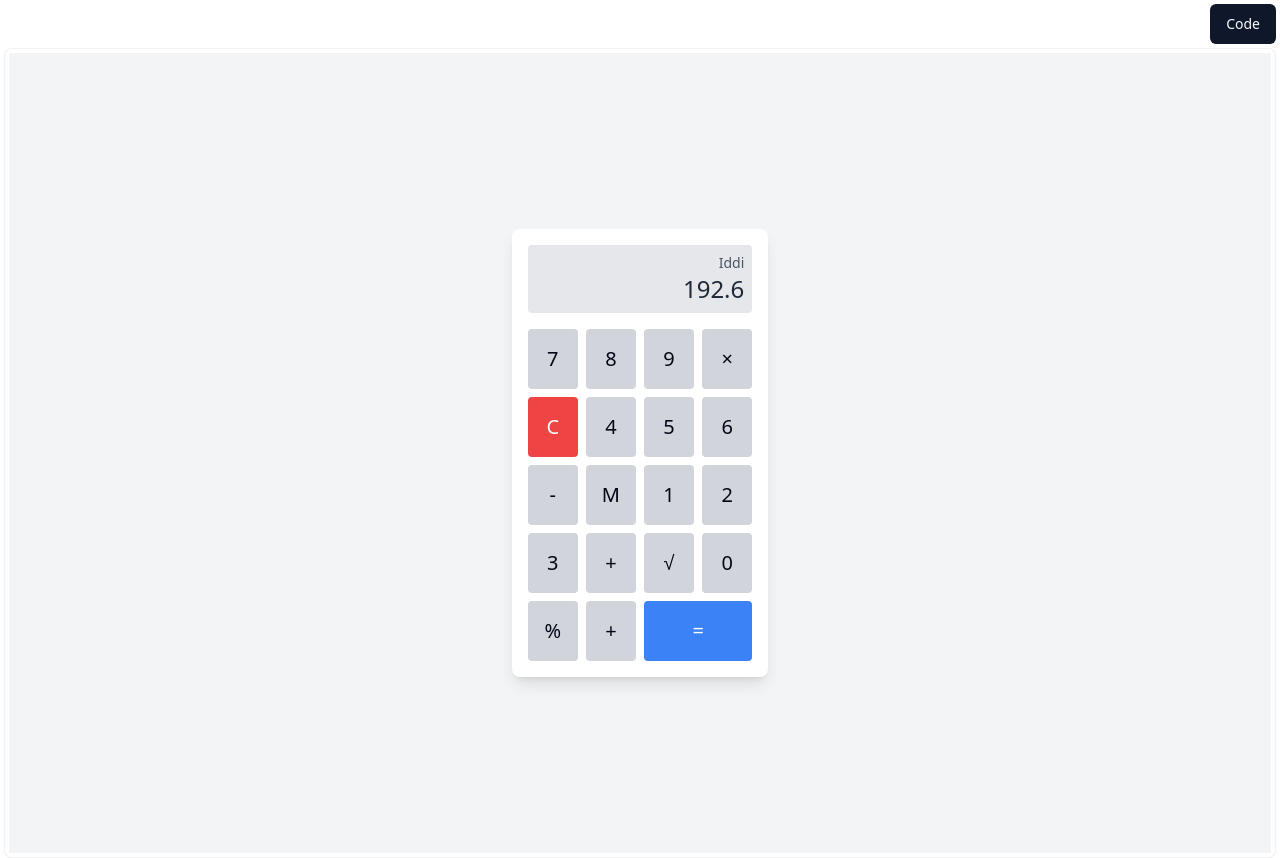
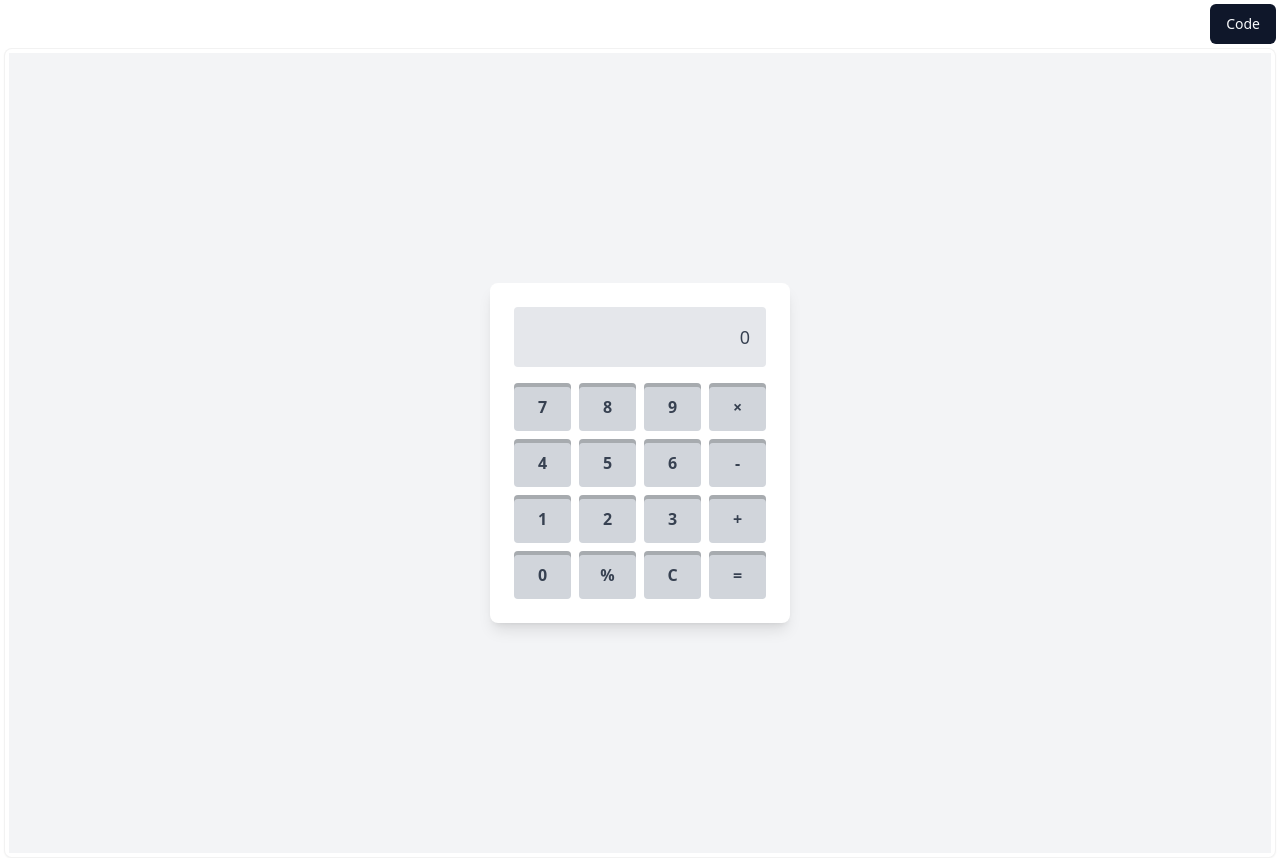
Before and after one commit to Yuyz0112/dewhale, a React app in the folder preview-ui/: page / in a window 1280 px wide. Built offline with nearby package versions, Linux system fonts and the light colour scheme; the HTML template or start-up script is replaced by a standard one.

Commit message:
[vx.dev] prompt: {   "prompt": "\r\n\r\n一个写实风格的计算器 UI\nadd 3d style to buttons",   "images": [     "https://github.com/Yuyz0112/vx.dev/assets/13651389/827e4c28-66c1-4ba1-b36d-c261a3e44871"   ] }

```diff
--- a/preview-ui/src/Preview.jsx
+++ b/preview-ui/src/Preview.jsx
@@ -3,38 +3,23 @@ import React from 'react';
 const CalculatorUI = () => {
   return (
     <div className="flex justify-center items-center h-screen bg-gray-100">
-      <div className="bg-white p-4 shadow-lg rounded-lg">
-        <div className="bg-gray-200 p-2 rounded text-right">
-          <div className="text-gray-600 text-sm">Iddi</div>
-          <div className="text-gray-800 text-2xl">192.6</div>
+      <div className="bg-white p-6 rounded-lg shadow-lg" style={{ width: '300px' }}>
+        <div className="bg-gray-200 p-4 rounded mb-4">
+          <div className="text-right text-gray-700 text-lg" aria-label="Calculator Display">
+            0
+          </div>
         </div>
-        <div className="grid grid-cols-4 gap-2 mt-4">
-          {['7', '8', '9', '×'].map((text) => (
-            <button key={text} className="bg-gray-300 p-4 rounded text-xl focus:outline-none">
-              {text}
+        <div className="grid grid-cols-4 gap-2">
+          {['7', '8', '9', '×', '4', '5', '6', '-', '1', '2', '3', '+', '0', '%', 'C', '='].map((buttonLabel) => (
+            <button
+              key={buttonLabel}
+              className="bg-gray-300 text-gray-700 font-semibold py-3 rounded shadow-inner focus:outline-none focus:ring-2 focus:ring-gray-400 focus:ring-opacity-50"
+              style={{ boxShadow: 'inset 0 4px rgba(0,0,0,0.2)' }}
+              aria-label={`Button ${buttonLabel}`}
+            >
+              {buttonLabel}
             </button>
           ))}
-          <button className="bg-red-500 p-4 rounded text-xl text-white focus:outline-none">
-            C
-          </button>
-          {['4', '5', '6', '-'].map((text) => (
-            <button key={text} className="bg-gray-300 p-4 rounded text-xl focus:outline-none">
-              {text}
-            </button>
-          ))}
-          <button className="bg-gray-300 p-4 rounded text-xl focus:outline-none">M</button>
-          {['1', '2', '3', '+'].map((text) => (
-            <button key={text} className="bg-gray-300 p-4 rounded text-xl focus:outline-none">
-              {text}
-            </button>
-          ))}
-          <button className="bg-gray-300 p-4 rounded text-xl focus:outline-none">√</button>
-          <button className="bg-gray-300 p-4 rounded text-xl focus:outline-none">0</button>
-          <button className="bg-gray-300 p-4 rounded text-xl focus:outline-none">%</button>
-          <button className="bg-gray-300 p-4 rounded text-xl focus:outline-none">+</button>
-          <button className="col-span-2 bg-blue-500 p-4 rounded text-xl text-white focus:outline-none">
-            =
-          </button>
         </div>
       </div>
     </div>
```
